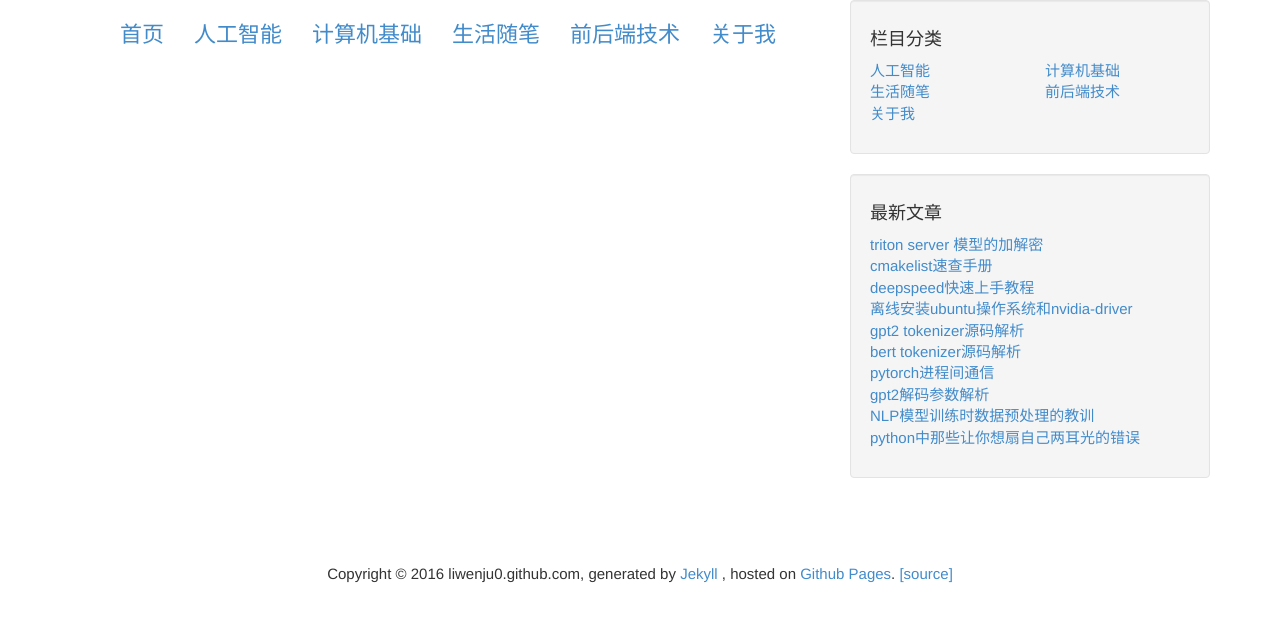
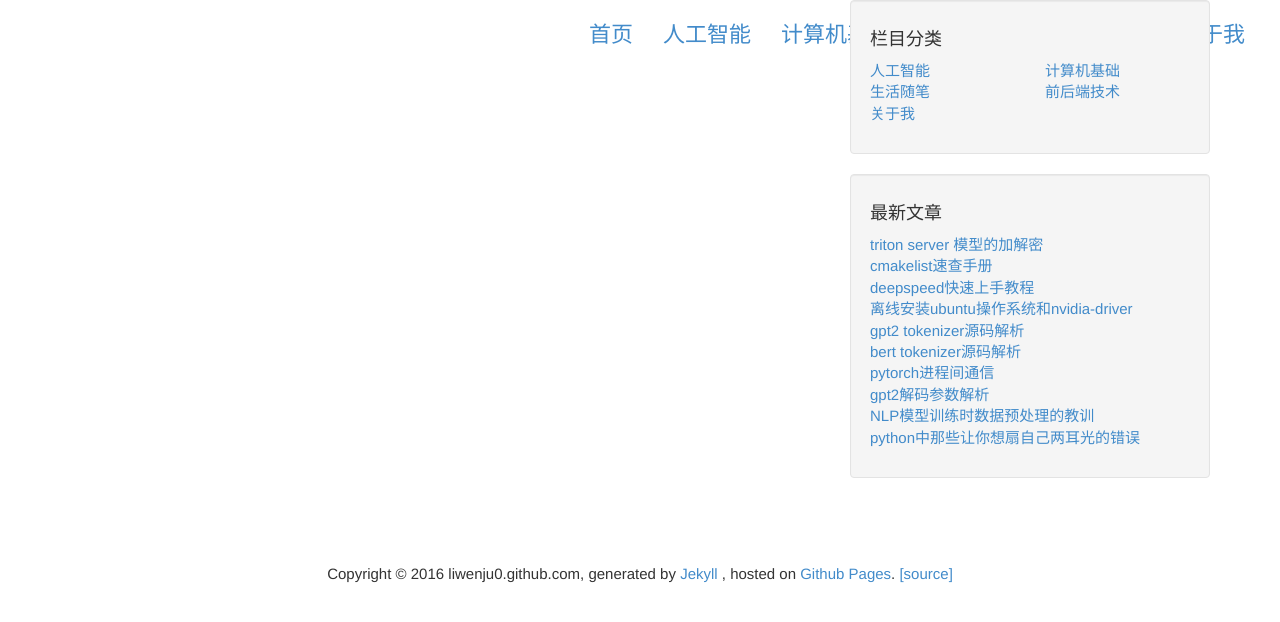
Before and after one commit to liwenju0/liwenju0.github.io, a Jekyll site: the page built from posts/frontback.md, in a window 1280 px wide. Shown: the top 622 px of the page. Built offline with Jekyll 4.4.1, drawn with Linux system fonts in a browser that asks for light colours.

Commit message:
调整margin

```diff
--- a/_layouts/category.html
+++ b/_layouts/category.html
@@ -36,10 +36,12 @@
 <body>
   <!-- Navigation -->
   <!-- Navigation -->
-  <div class="container anim_container">
-    <!-- Collect the nav links, forms, and other content for toggling -->
-    {% include navigation.html %}
-    <!-- /.navbar-collapse -->
+
+  <div class="container">
+    <div class="anim_container">
+      <!-- Collect the nav links, forms, and other content for toggling -->
+        {% include navigation.html %}
+      </div>
   </div>
   <!-- Page Content -->
   <div class="container">
--- a/_layouts/default.html
+++ b/_layouts/default.html
@@ -49,9 +49,11 @@
   <body>
     <!-- Navigation -->
    <!-- Navigation -->
-  <div class="container anim_container">
+  <div class="container">
+    <div class="anim_container">
     <!-- Collect the nav links, forms, and other content for toggling -->
       {% include navigation.html %}
+    </div>
     <!-- /.navbar-collapse -->
   </div>
     <!-- Page Content -->
```
